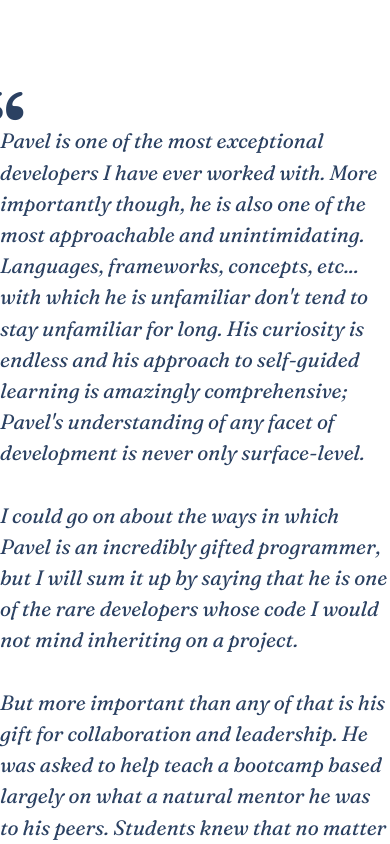
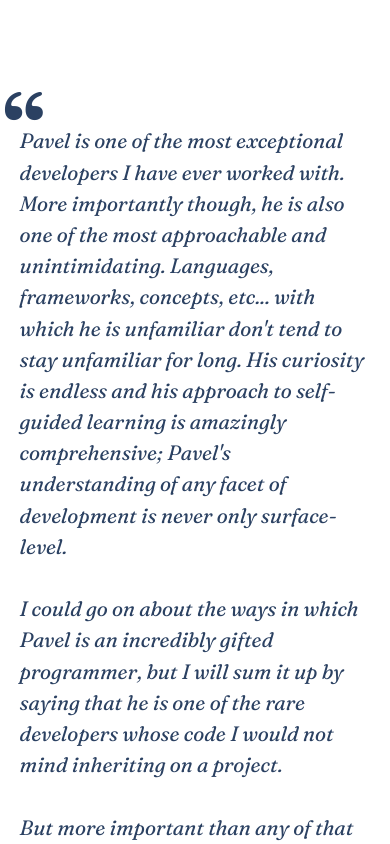
Before and after one commit to pavelisp/pavelisp.github.io, a React (Create React App) app: page / in a window 390 px wide. Shown: the part 8760-9604 px from the top of the page. Built offline with nearby package versions, Linux system fonts and the light colour scheme.

Commit message:
fixed the mobile margin affecting testimonials

```diff
--- a/src/components/Testimonials/Testimonials.scss
+++ b/src/components/Testimonials/Testimonials.scss
@@ -1,11 +1,17 @@
 @use '../../styles/partials/colors' as *;
+@use '../../styles/partials/mixins' as *;
+
 
 .testimonial {
-  max-width: clamp(90% ,58ch, 100%);
+  max-width: 90%;
   margin-inline: auto;
   margin-block: 10rem;
   display: flex;
   flex-direction: column;
+
+  @include tablet {
+    max-width: 56ch;
+  }
 
   &::before, &::after {
     line-height: 0;
```
